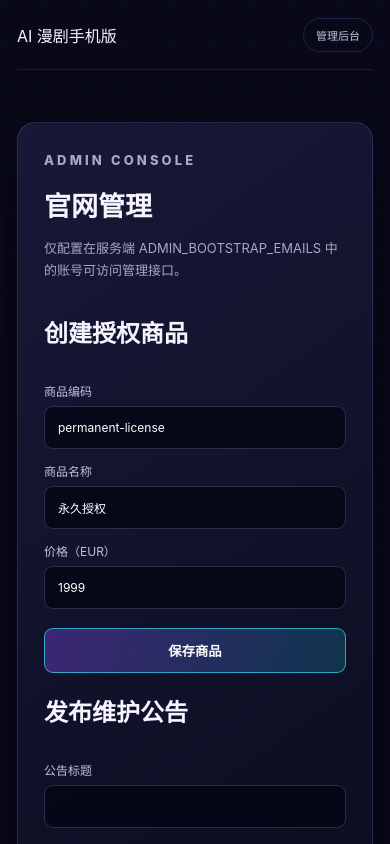
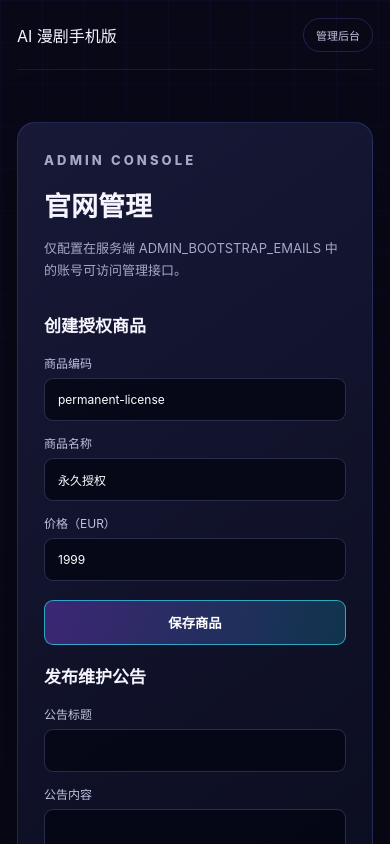
Before and after one commit to Qazwesrd/AI-Comic-Mobile, a Next.js app in the folder apps/web/: page /admin in a window 390 px wide. Shown: the top 844 px of the page. Built offline with nearby package versions, Linux system fonts and the light colour scheme; no server answers.

Commit message:
Style new mobile store, publishing and project pages

```diff
--- a/apps/web/src/app/globals.css
+++ b/apps/web/src/app/globals.css
@@ -83,3 +83,17 @@ a { color: inherit; text-decoration: none; }
 .account-message.ok { color: #72efc2; }
 .account-status { margin-top: 18px; border-top: 1px solid var(--line); padding-top: 18px; color: var(--muted); font-size: 13px; line-height: 1.8; }
 .account-back { display: inline-block; margin-bottom: 20px; color: var(--cyan); font-size: 12px; }
+
+.portal-nav { width:min(1080px,100%); margin:-34px auto 42px; display:flex; flex-wrap:wrap; gap:10px; }
+.portal-nav a { border:1px solid var(--line); border-radius:999px; padding:9px 13px; color:#bfc2df; font-size:11px; background:rgba(20,22,48,.65); }
+.portal-nav a:hover { border-color:var(--cyan); color:var(--cyan); }
+.portal-card { display:grid; gap:8px; margin:14px 0; padding:16px; border:1px solid var(--line); border-radius:12px; background:rgba(7,10,27,.68); color:#d9daf0; }
+.portal-card p { margin:0; color:var(--muted); font-size:12px; line-height:1.7; }
+.portal-card small { color:#9ca1c6; line-height:1.6; }
+.portal-card button { width:fit-content; }
+.project-select { width:100%; text-align:left; cursor:pointer; }
+.project-select.selected { border-color:var(--cyan); }
+.account-form textarea, .account-form select { width:100%; border:1px solid rgba(133,139,207,.28); border-radius:9px; padding:13px; outline:none; background:rgba(4,6,19,.8); color:white; font:inherit; }
+.account-form textarea:focus, .account-form select:focus { border-color:var(--cyan); box-shadow:0 0 0 3px rgba(54,232,255,.08); }
+.account-form h2 { margin:18px 0 4px; font-size:17px; }
+.account-form button:disabled { opacity:.6; cursor:not-allowed; }
```
